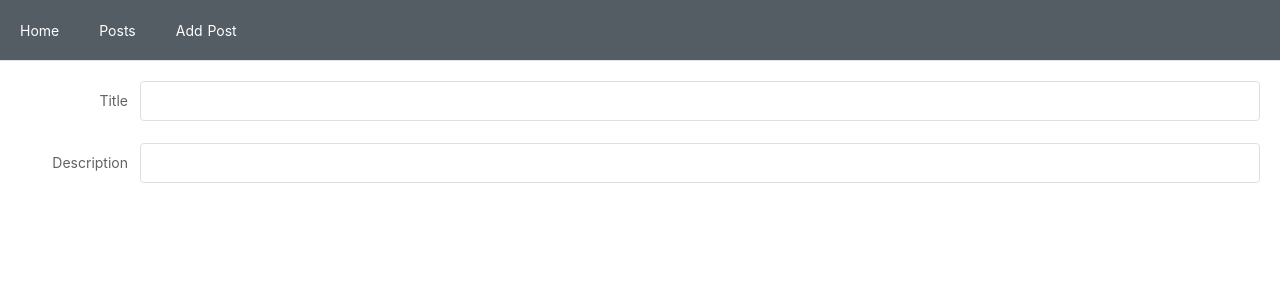
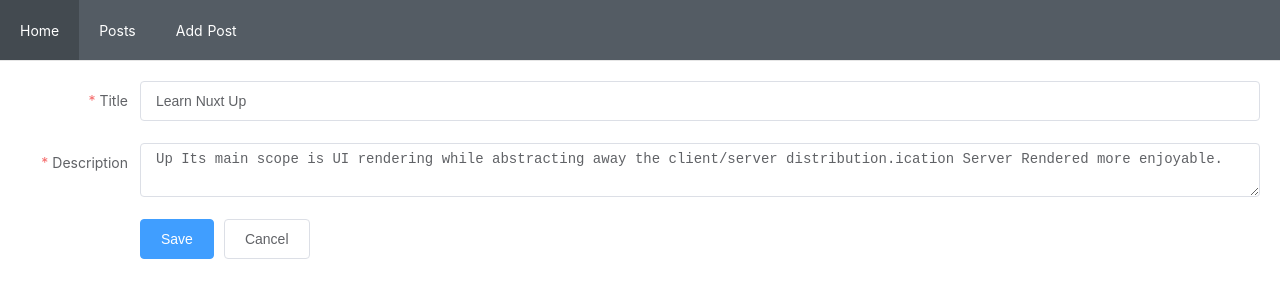
Before and after one commit to gerbidev/Blog-nuxt, a Nuxt app: page /post/1/edit in a window 1280 px wide. Shown: the top 300 px of the page. Built offline with nearby package versions, Linux system fonts and the light colour scheme; data requests are answered from the project's data file.

Commit message:
send patch request to server to update data

```diff
--- a/db.json
+++ b/db.json
@@ -2,8 +2,8 @@
   "posts": [
     {
       "id": "1",
-      "title": "Learn Nuxt",
-      "description": "Its main scope is UI rendering while abstracting away the client/server distribution.ication Server Rendered more enjoyable."
+      "title": "Learn Nuxt Up",
+      "description": "Up Its main scope is UI rendering while abstracting away the client/server distribution.ication Server Rendered more enjoyable."
     },
     {
       "id": "2",
@@ -21,7 +21,9 @@
       "description": "Laravel framework php to create applications very good."
     },
     {
-      "id": "1543281387843"
+      "id": "1543281387843",
+      "title": "Sabes cual es",
+      "description": "Pero igual lo mejoare"
     },
     {
       "id": "1543281489060",
@@ -37,6 +39,11 @@
       "id": "1543282726478",
       "title": "Learn NodeJS",
       "description": "Aplications forms nodejs and express js, jajajajajajajajajajajaja,Aplications forms nodejs and express js, jajajajajajajajajajajaja,Aplications forms nodejs and express js, jajajajajajajajajajajaja,"
+    },
+    {
+      "id": "1543299236176",
+      "title": "Learning TensorFlow",
+      "description": "Microsoft learning data ia"
     }
   ]
 }
--- a/pages/post/_id/details.vue
+++ b/pages/post/_id/details.vue
@@ -28,6 +28,11 @@
       ...mapState({
         post : state => state.post.singlePost
       })
+    },
+    methods:{
+      editPost(postId){
+        this.$router.push({path:`/post/${postId}/edit`})
+      }
     }
   }
 </script>
--- a/pages/post/_id/edit.vue
+++ b/pages/post/_id/edit.vue
@@ -1,27 +1,74 @@
 <template>
   <div class="container">
     <el-main>
-      <el-form ref="form" :model="form" label-width="120px">
-        <el-form-item label="Title">
+      <el-form :rules="rules" ref="form" :model="form" label-width="120px">
+        <el-form-item label="Title" prop="title">
           <el-input v-model="form.title"></el-input>
         </el-form-item>
-        <el-form-item label="Description">
-          <el-input v-model="form.description"></el-input>
+        <el-form-item label="Description" prop="description">
+          <el-input v-model="form.description" type="textarea"></el-input>
+        </el-form-item>
+        <el-form-item>
+          <el-button type="primary" @click="onSubmit('form')">Save</el-button>
+          <el-button @click="resetForm('form')">Cancel</el-button>
         </el-form-item>
       </el-form>
+
     </el-main>
   </div>
 </template>
-
 <script>
+  import {mapState} from 'vuex';
   export default {
-    name: 'editPost',
+    name: 'EditPost',
+    async fetch({error, $axios, store, params}){
+      try {
+        const { data } = await $axios.get(`/posts/${params.id}`);
+        store.dispatch('setPost',data)
+      }catch (err) {
+        error({statusCode: 500, message: 'something went wrong'})
+      }
+    },
+    created(){
+      this.form.title = this.post.title;
+      this.form.description = this.post.description;
+    },
     data(){
       return {
         form: {
           title: '',
           description: ''
+        },
+        rules: {
+          title:  { required: true, message: 'Please provide post title', trigger: 'blur' },
+          description:  { required: true, message: 'Please provide post description', trigger: 'blur' },
         }
+      }
+    },
+    computed:{
+      ...mapState({
+        post: state=>state.post.singlePost
+      })
+
+    },
+    methods:{
+      onSubmit(formName){
+        this.$refs[formName].validate((valid) => {
+          if (valid) {
+            this.$store.dispatch('updatePost', {
+              id: this.post.id,
+              title: this.form.title,
+              description: this.form.description
+            });
+            this.$router.push({path : '/post/list'})
+          } else {
+            console.log('error submit!!');
+            return false;
+          }
+        });
+      },
+      resetForm(formName) {
+        this.$refs[formName].resetFields();
       }
     }
   }
--- a/pages/post/list.vue
+++ b/pages/post/list.vue
@@ -8,7 +8,7 @@
           </span>
           <el-button style="float: right; padding: 3px 0" type="text" @click="viewDetails(post.id)">View Details</el-button>
         </div>
-        <p>{{post.description.substr(0, 120)}}</p>
+        <p>{{post.description}}</p>
       </el-card>
     </el-main>
   </div>
--- a/store/modules/post.js
+++ b/store/modules/post.js
@@ -13,6 +13,11 @@
   },
   SAVE_POST(state, payload){
     state.posts.push(payload)
+  },
+  UPDATE_POST(state, payload){
+    const index = state.posts.findIndex(p=> p.id === payload.id)
+    state.posts[index].title = payload.title;
+    state.posts[index].description = payload.description;
   }
 }
 
@@ -24,8 +29,12 @@
     commit('SET_POST', payload)
   },
   async savePost({commit}, payload){
-    const {data} = await this.$axios.post('/posts', payload);
-    commit('SAVE_POST', data);
+    const {data} = await this.$axios.post('/posts', payload)
+    commit('SAVE_POST', data)
+  },
+  async updatePost({commit}, payload){
+    const {data} = await this.$axios.patch(`/posts/${payload.id}`, payload)
+    commit('UPDATE_POST', data)
   }
 }
 
```
